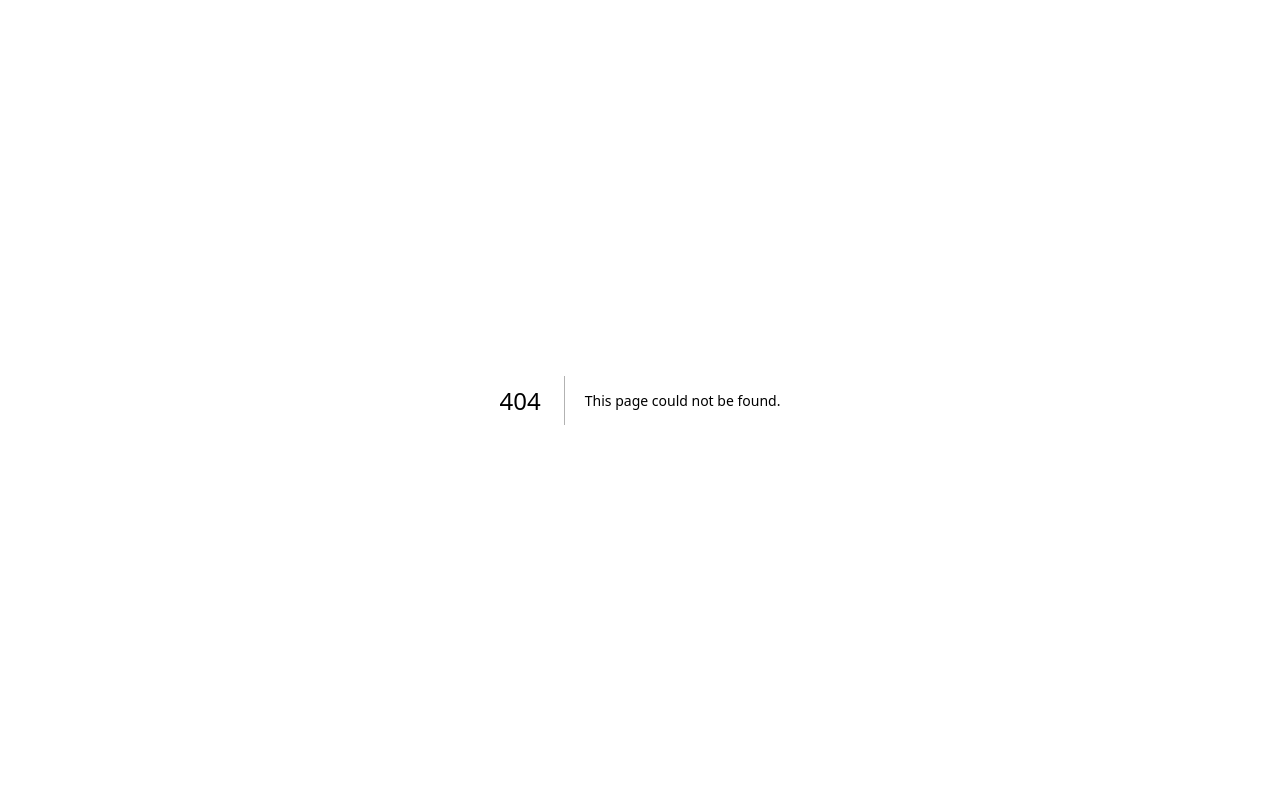
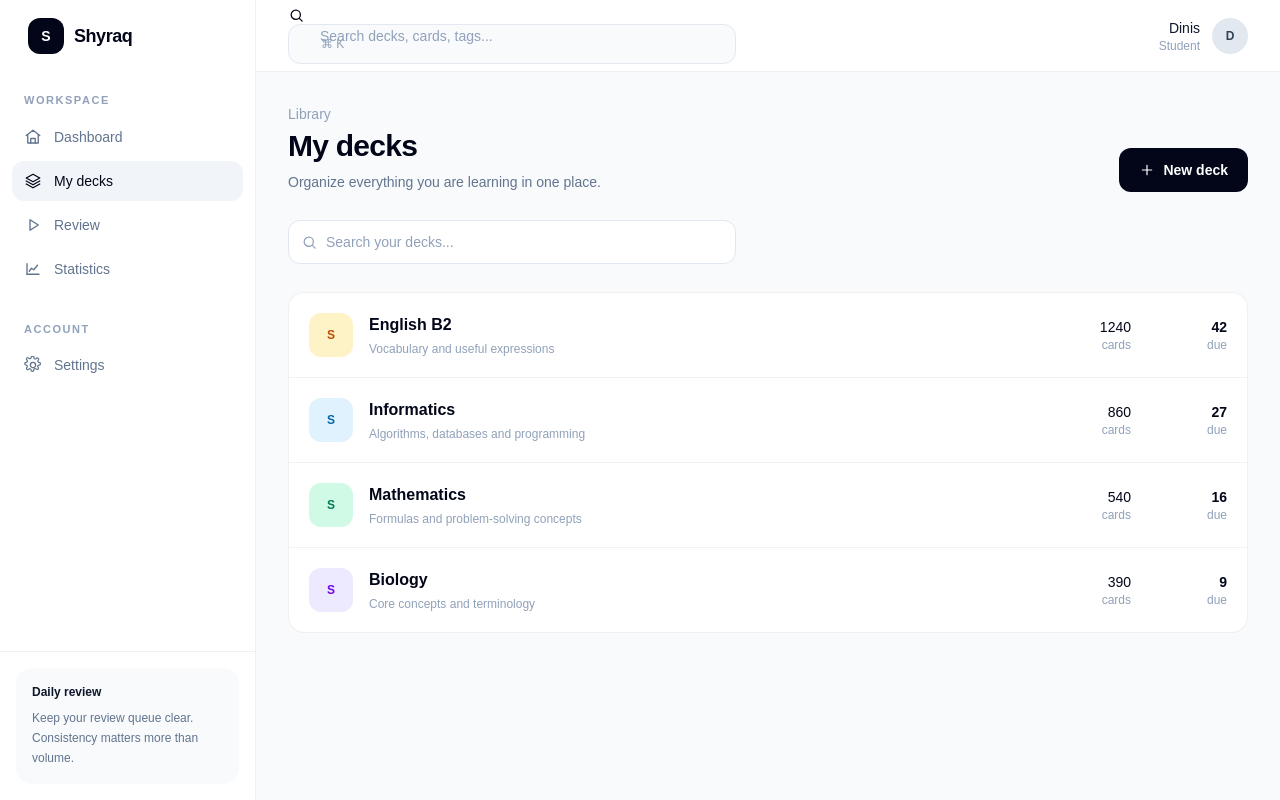
Before and after one commit to Dinislam2009/shyraq, a Next.js app: page /decks in a window 1280 px wide. Before the commit this address had no page. Built offline with nearby package versions, Linux system fonts and the light colour scheme.

Commit message:
feat: add deck library page

```diff
--- /dev/null
+++ b/src/app/decks/page.tsx
@@ -0,0 +1,28 @@
+import Link from "next/link";
+import { AppShell } from "@/components/app-shell";
+import { PlusIcon, SearchIcon } from "@/components/icons";
+import { demoDecks } from "@/lib/demo-data";
+
+export default function DecksPage() {
+  return (
+    <AppShell>
+      <div className="mx-auto max-w-7xl px-5 py-8 sm:px-8">
+        <div className="flex flex-col justify-between gap-5 sm:flex-row sm:items-end">
+          <div><p className="text-sm text-slate-400">Library</p><h1 className="mt-1 text-3xl font-semibold tracking-tight">My decks</h1><p className="mt-2 text-sm text-slate-500">Organize everything you are learning in one place.</p></div>
+          <button className="inline-flex h-11 items-center justify-center gap-2 rounded-xl bg-slate-950 px-5 text-sm font-semibold text-white hover:bg-slate-800"><PlusIcon size={16} />New deck</button>
+        </div>
+        <div className="my-7 flex h-11 max-w-md items-center gap-2 rounded-xl border border-slate-200 bg-white px-3 text-slate-400"><SearchIcon size={17} /><input placeholder="Search your decks..." className="min-w-0 flex-1 bg-transparent text-sm outline-none placeholder:text-slate-400" /></div>
+        <div className="overflow-hidden rounded-2xl border border-black/[0.06] bg-white">
+          {demoDecks.map((deck, index) => (
+            <Link href={`/decks/${deck.id}`} key={deck.id} className={`flex items-center gap-4 p-5 transition hover:bg-slate-50 ${index ? "border-t border-black/[0.05]" : ""}`}>
+              <div className={`flex h-11 w-11 shrink-0 items-center justify-center rounded-xl text-xs font-bold ${deck.color}`}>S</div>
+              <div className="min-w-0 flex-1"><h2 className="font-semibold">{deck.name}</h2><p className="mt-1 truncate text-xs text-slate-400">{deck.description}</p></div>
+              <div className="hidden text-right sm:block"><p className="text-sm font-medium">{deck.cards}</p><p className="text-xs text-slate-400">cards</p></div>
+              <div className="w-20 text-right"><p className="text-sm font-semibold">{deck.due}</p><p className="text-xs text-slate-400">due</p></div>
+            </Link>
+          ))}
+        </div>
+      </div>
+    </AppShell>
+  );
+}
```
